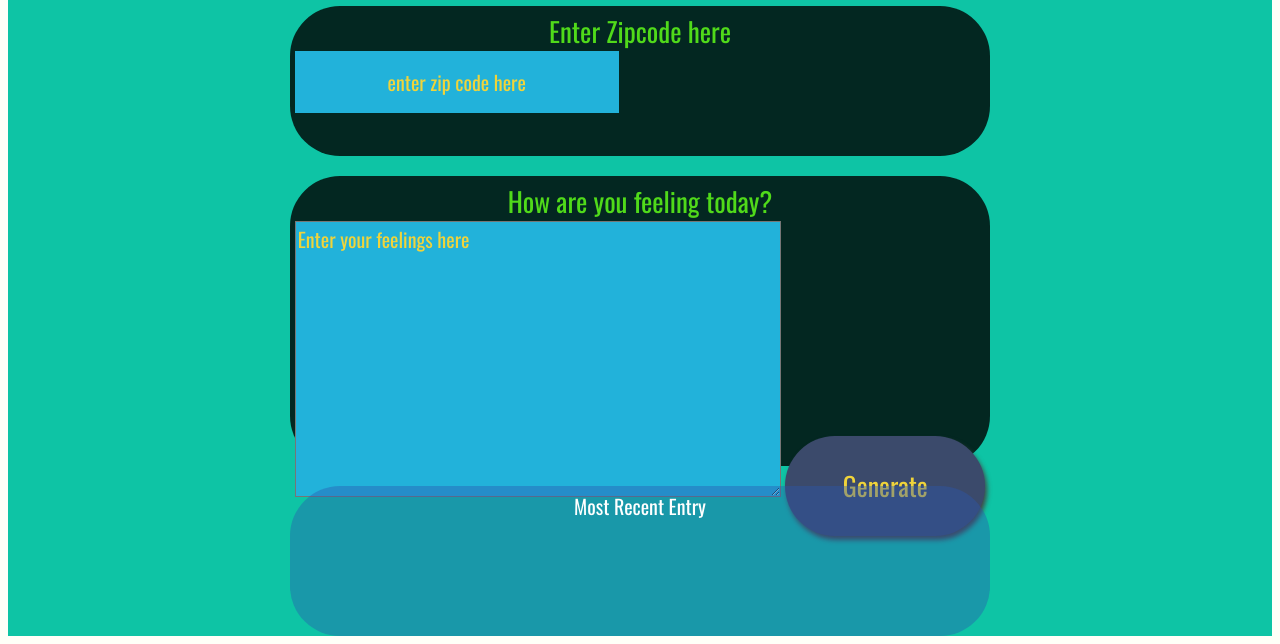
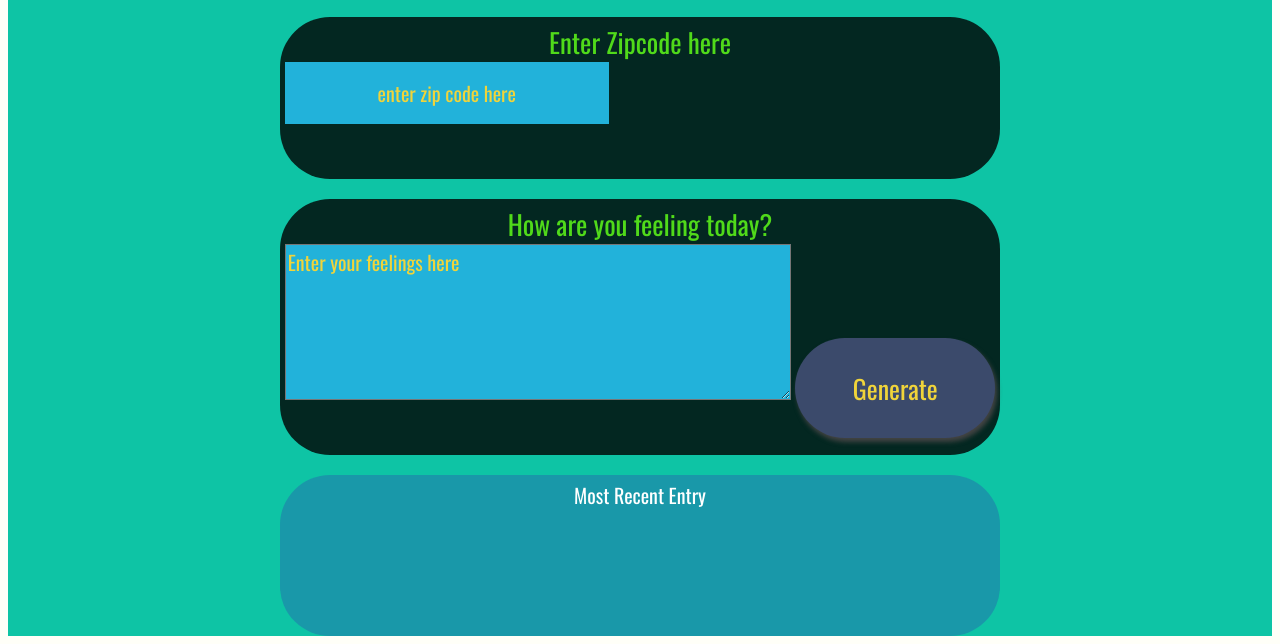
Before and after one commit to badr1002/Weather-journal-app, a plain HTML site: page weather-journal-app/website/index.html in a window 1280 px wide. Shown: the part 172-816 px from the top of the page. Drawn offline with nearby package versions, Linux system fonts and the light colour scheme; a web font is replaced by a local one.

Commit message:
Update style.css

```diff
--- a/weather-journal-app/website/style.css
+++ b/weather-journal-app/website/style.css
@@ -104,7 +104,10 @@ textarea {
     font-size: 20px;
     font-family: 'Oswald', sans-serif;
 }
-
+.myInput {
+    width: 500px;
+    height: 150px;
+}
 
 /* Reset style for HTML element on active to have no border*/
 
```
